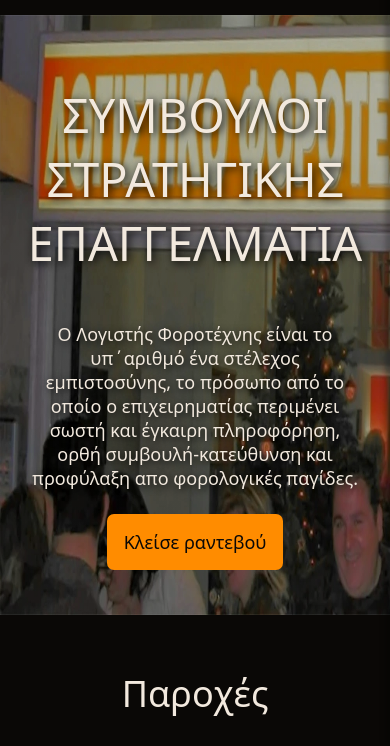
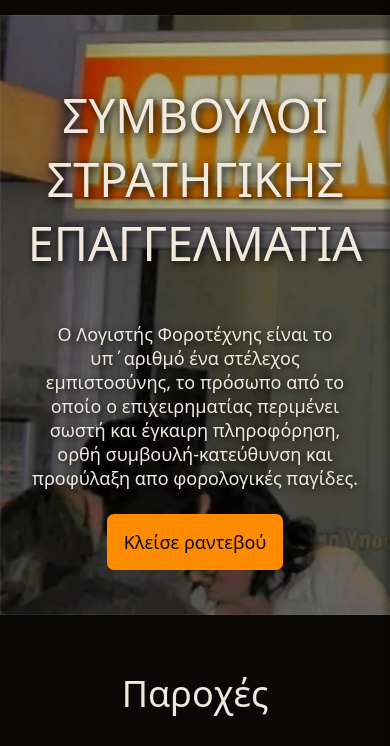
Before and after one commit to ijimhd/tdktax, a plain HTML site: page index.html in a window 390 px wide. Shown: the part 98-844 px from the top of the page. Drawn offline with Linux system fonts and the light colour scheme.

Commit message:
Made the mobile device background image size cover

```diff
--- a/styles.css
+++ b/styles.css
@@ -409,7 +409,7 @@ iframe{
     .hero{
         background-image: linear-gradient(rgba(0, 0, 0, 0.3), rgba(0, 0, 0, 0.3)), url("./img/welcome-small.webp");
         background-repeat: no-repeat;
-        background-size: 100vw 100%;
+        background-size: cover;
     }
 
     .hero-container{
```
